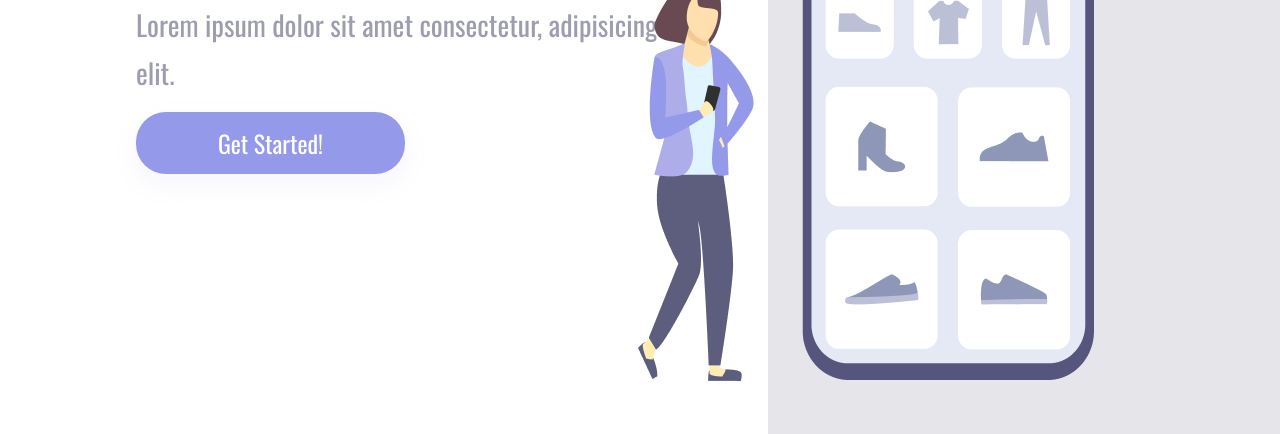
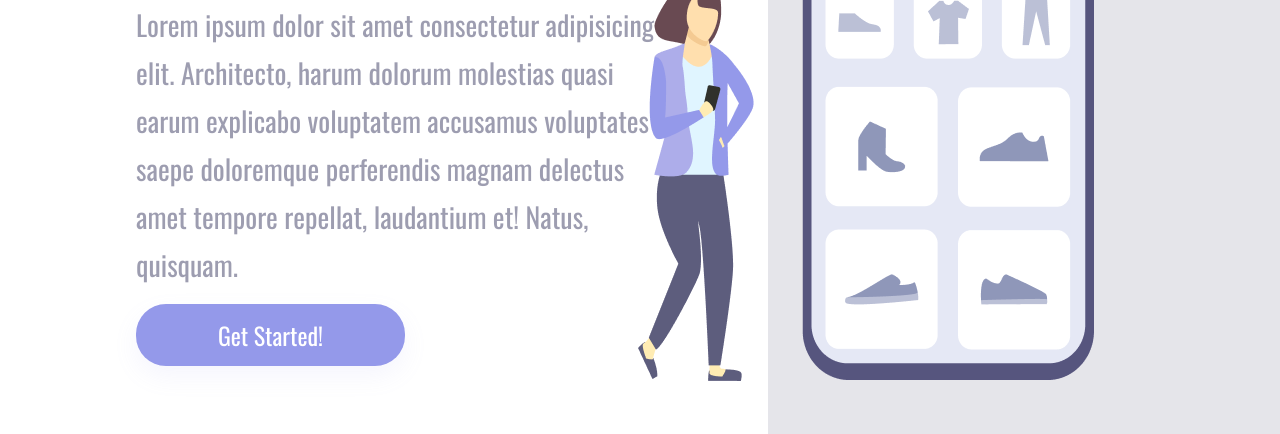
Before and after one commit to muriloleopoldino/easy-shopping-project, a plain HTML site: page index.html in a window 1280 px wide. Shown: the part 366-800 px from the top of the page. Drawn offline with nearby package versions, Linux system fonts and the light colour scheme.

Commit message:
Alteração do parágrafo no index.html

```diff
--- a/index.html
+++ b/index.html
@@ -13,7 +13,7 @@
     <main class="container">
         <section class="container-left">
             <h1>Easy Shopping Via Mobile!</h1>
-            <p>Lorem ipsum dolor sit amet consectetur, adipisicing elit.</p>
+            <p>Lorem ipsum dolor sit amet consectetur adipisicing elit. Architecto, harum dolorum molestias quasi earum explicabo voluptatem accusamus voluptates saepe doloremque perferendis magnam delectus amet tempore repellat, laudantium et! Natus, quisquam.</p>
             <button>Get Started!</button>
         </section>
         <section class="container-right">
```
